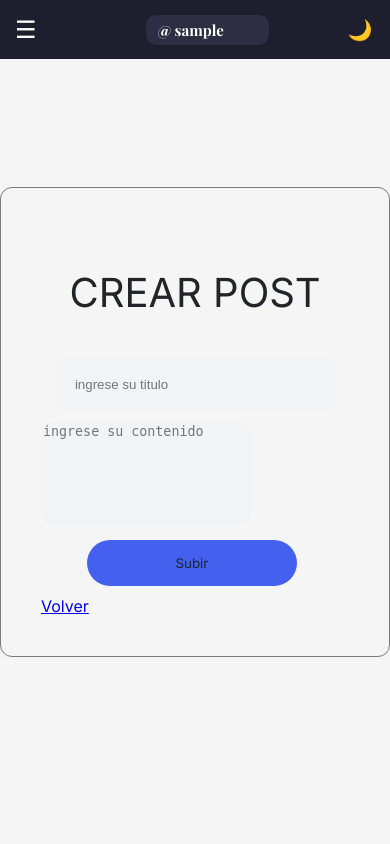
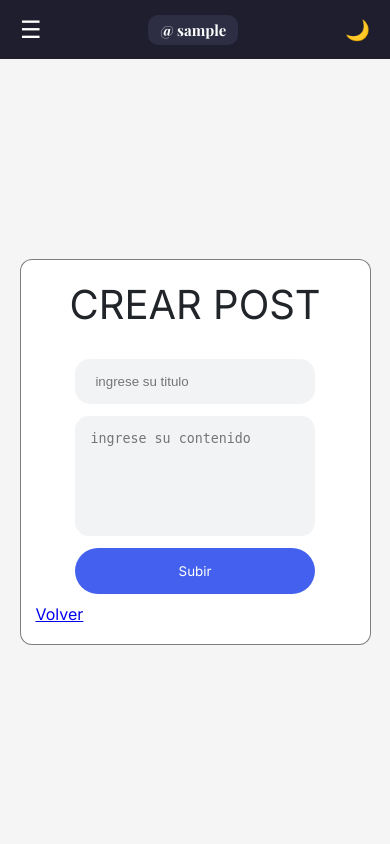
Before and after one commit to luninpotrer-png/blog-flask, a Flask app: page /crear in a window 390 px wide. Run offline with Flask 3, Linux system fonts and the light colour scheme; the visitor is signed in with stand-in values (Sample User, id 1).

Commit message:
Actualizar styles.css

```diff
--- a/static/styles.css
+++ b/static/styles.css
@@ -18,75 +20,77 @@
 .dark {
     --bg-body: #0d0d0d;
     --bg-nav: #111111;
-    --bg-sombra: rgba(256,256,256,0.5);
+    --bg-sombra: rgba(255,255,255,0.15);
     --bg-texto-principal: #ffffff;
     --bg-texto-secundario: #a0a0a0;
     --bg-boton: #6e2cff;
-    --bg-hover: #333333;
+    --bg-hover: #5a1fe0;
     --bg-input: #2d2d2d;
     --bg-container: #1e1e1e;
     --bg-placeholder: #a0a0a0;
-    --bg-links: #5a1fe0;
+    --bg-links: #7c4dff;
     --bg-borde: #333333;
     --bg-title-post: #ffffff;
     --bg-contenido-post: #e9ecef;
 }
 
-/*BASE*/
+/* ============================================
+   BASE
+   ============================================ */
+* {
+    box-sizing: border-box;
+}
 body {
     background: var(--bg-body);
     display: flex;
-    height: 100vh;
+    min-height: 100vh;
     margin: 0;
     align-items: center;
     justify-content: center;
     font-family: 'Inter', sans-serif;
 }
 input {
-    width: 61%;
+    width: 75%;
     border: none;
-    padding: 20px;
+    padding: 15px 20px;
     background-color: var(--bg-input);
-    margin-bottom: 10px;
+    margin: 0 auto 12px auto;
     border-radius: 15px;
-    margin-left: 70px;
-    color: var(--bg-contenido-post);
+    display: block;
+    color: var(--bg-texto-principal);
 }
 textarea {
-    margin-left: 11%;
     border: none;
     background-color: var(--bg-input);
-    border-left: 90px;
     resize: none;
     overflow: hidden;
     min-height: 100px;
-    width: 67%;
-    color: var(--bg-contenido-post);
+    width: 75%;
+    color: var(--bg-texto-principal);
     border-radius: 14px;
+    padding: 15px;
+    display: block;
+    margin: 0 auto 12px auto;
 }
 button {
     background-color: var(--bg-boton);
-    margin: 10px 30px 10px 70px;
+    margin: 10px auto;
     border: none;
-    width: 70%;
+    width: 75%;
+    display: block;
     padding: 15px;
     font-family: 'Inter', sans-serif;
     border-radius: 25px;
-    color: #212529;
+    color: white;
+    cursor: pointer;
 }
 button:hover {
     background-color: var(--bg-hover);
 }
-.hamburger, .btn_dark {
-    background: none;
-    border: none;
-    width: auto;
-    margin: 0;
-    padding: 5px;
-    cursor: pointer;
-    color: white;
-}
-/*NAV*/
+
+/* ============================================
+   NAV
+   ============================================ */
 nav {
     position: fixed;
     top: 0;
@@ -96,22 +100,18 @@ nav {
     justify-content: space-between;
     align-items: center;
     display: flex;
-    margin-bottom: auto;
     padding: 15px 40px;
     color: white;
+    z-index: 100;
 }
 .usuario {
     background-color: #2d2d44;
     padding: 5px 12px;
     margin: 0;
     border-radius: 10px;
-    width: 110%;
     cursor: pointer;
     font-family: 'Playfair Display', serif;
-}
-.links_index {
-    display: flex;
-    gap: 20px;
+    color: white;
 }
 .links_nav {
     display: flex;
@@ -119,18 +119,21 @@ nav {
 }
 .crear_post {
     color: white;
+    text-decoration: none;
 }
 .cerrar_sesion {
     color: white;
+    text-decoration: none;
 }
 .btn_dark {
     background: none;
     border: none;
     font-size: 20px;
     cursor: pointer;
-    width: 40px;
-    padding: 2px;
+    width: auto;
+    padding: 5px;
     margin: 0;
+    color: white;
 }
 .hamburger {
     display: none;
@@ -259,68 +269,87 @@ nav {
     color: var(--bg-title-post);
     text-align: center;
 }
+.links_index {
+    color: var(--bg-links);
+    text-decoration: none;
+    margin-right: 10px;
+}
 
-/*CREAR POST*/
+/* ============================================
+   CREAR POST
+   ============================================ */
 .crear_container {
-    max-width: 600vh;
-    margin: 10px auto;
-    padding: 40px;
+    width: 90%;
+    max-width: 600px;
+    margin: 100px auto 30px auto;
+    padding: 40px 30px;
     border-radius: 12px;
     border: 1px solid var(--bg-sombra);
-    align-items: center;
+    background: var(--bg-container);
 }
 .crear_post_title {
     text-align: center;
     font-size: 40px;
     color: var(--bg-texto-principal);
-    margin-right: auto;
+    margin: 0 0 30px 0;
 }
 
-/*VER POST*/
+/* ============================================
+   VER POST
+   ============================================ */
 .post_completo {
-    align-items: center;
     border: 1px solid var(--bg-sombra);
-    padding: 10px 30px 10px 30px;
-    margin: 80px 30px 10px 30px;
-    max-width: 500px;
+    padding: 30px;
+    margin: 90px auto 30px auto;
+    width: 90%;
+    max-width: 600px;
     border-radius: 15px;
+    overflow-wrap: break-word;
+    word-break: break-word;
+    background: var(--bg-container);
 }
 .titulo_post {
-    font-size: 40px;
+    font-size: 36px;
     text-align: center;
     color: var(--bg-texto-principal);
     font-family: 'Playfair Display', serif;
+    margin-bottom: 10px;
 }
 .descripcion {
-    color: var(--bg-contenido-post);
+    color: var(--bg-texto-secundario);
+    margin-bottom: 20px;
 }
 .contenido_post {
     color: var(--bg-contenido-post);
+    line-height: 1.7;
 }
 .reacciones {
     display: flex;
     gap: 20px;
-    margin: 15px 0;
+    margin: 20px 0;
 }
 .reacciones a {
     font-size: 18px;
     text-decoration: none;
+    color: var(--bg-texto-principal);
 }
-
-/* ACCIONES POST */
 .acciones_post {
     display: flex;
     gap: 15px;
-    margin: 10px 0;
+    margin: 10px 0 20px 0;
 }
 .btn_eliminar {
     color: #ef4444;
+    text-decoration: none;
 }
 .btn_volver {
     color: var(--bg-links);
+    text-decoration: none;
 }
 
-/* COMENTARIOS */
+/* ============================================
+   COMENTARIOS
+   ============================================ */
 .comentarios {
     margin-top: 30px;
     border-top: 1px solid var(--bg-borde);
@@ -352,148 +389,64 @@ nav {
     color: var(--bg-texto-secundario);
 }
 
-
-/*MEDIA*/
+/* ============================================
+   RESPONSIVE
+   ============================================ */
 @media (max-width: 1280px) {
     nav { padding: 14px 25px; }
     .posts {
         grid-template-columns: repeat(2, 1fr);
-        margin-top: auto;
-    }
-    .post_completo {
-        margin-top: 200px;
     }
 }
 @media (max-width: 480px) {
     nav {
         gap: 10px;
-        padding: 10px;
+        padding: 10px 15px;
         font-size: 15px;
     }
-    .posts {
-        grid-template-columns: 1fr;
-        align-items: center;
-        margin-top: auto;
-    }
-    .post_completo {
-        margin-top: 200px;
+    .hamburger {
+        display: block;
     }
     .links_nav {
         display: none;
-        position: absolute;
-        top: 60px;
-        right: auto;
+        position: fixed;
+        top: 55px;
+        left: 0;
         background: var(--bg-nav);
         flex-direction: column;
-        padding: 15px;
-        gap: 30px;
-        width: 150px;
+        padding: 15px 20px;
+        gap: 20px;
+        width: 180px;
+        z-index: 99;
     }
     .links_nav.activo {
         display: flex;
     }
-    .hamburger {
-        display: block;
+    .posts {
+        grid-template-columns: 1fr;
+        margin: 80px 10px 20px 10px;
+        padding: 15px;
+        width: calc(100% - 20px);
     }
-    /*crear.post*/
+    .rster_container, .container {
+        width: 90%;
+    }
     .crear_container {
-    max-width: 600vh;
-    margin: 10px auto;
-    padding: 40px;
-    border-radius: 12px;
-    border: 1px solid var(--bg-sombra);
-    align-items: center;
-    }
-    textarea {
-        margin: auto;
-    }
-    .titulo_crear input {
-        margin-right: 100px;
-    }
-    /*REGISTER*/
-    .rster_container {
-        align-items: center;
-        align-content: center;
-        text-align: center;
-        width: 90%;
-        max-width: 500px;
-        margin: 0;
-    }
-    .titulo_reg {
-        margin-left: 20%;
-        text-align: center;
-    }
-    input {
-        width: 78%;
-        margin: 0 auto 10px auto;
-        display: block;
-    }
-    .input_password {
-        width: 100%;
-        margin: 0 auto 10px 0.5%
-    }
-    .msg_login {
-        font-size: 20px;
-        margin-left: 2%;
-    }
-    .msg_login_bloque {
-        margin-left: 2%;
-        position: static;
-    }
-    /*LOGIN*/
-    .container {
-        width: 90%;
-        align-content: center;
-        align-items: center;
-        max-width: 500px;
-        margin: 0;
-    }
-    .titulo_login {
-        margin-left: 10%;
-        text-align: center;
-    }
-    .subtitulo_login {
-        margin: 5%;
-    }
-    button {
-        width: 68%;
-        margin-left: 5%;
-    }
-    .button_login {
-        margin-left: 13%;
-    }
-    .msg_register_bloque {
-        margin-left: 14%;
-        position: static;
-    }
-    .msg_register {
-        font-size: 20px;
-        margin-left: 26%;
-    }
-    /*CREARPOST*/
-    .submit_crear {
-        margin-left: 15%;
-    }
-    .msg_register {
-        font-size: 20px;
-        margin-left: 40%;
-    }
-    .post_card {
-        max-width: 100%;
-        overflow-wrap: break-word;
-        word-break: break-word;
+        margin: 80px auto 20px auto;
+        padding: 20px 15px;
     }
     .post_completo {
-        margin: 100px 15px 10px 15px;
-        padding: 15px 15px;
-        max-width: 100%;
-        overflow-wrap: break-word;
-        word-break: break-word;
+        margin: 80px 10px 20px 10px;
+        padding: 20px 15px;
+        width: calc(100% - 20px);
     }
     .titulo_post {
-        font-size: 28px;
+        font-size: 26px;
     }
-    .reacciones {
-        gap: 15px;
+    .comentarios textarea {
+        width: 100%;
+    }
+    .comentarios button {
+        width: 60%;
     }
 }
```
Also changed, not shown: other parts of static/styles.css (+53 -36 lines).
